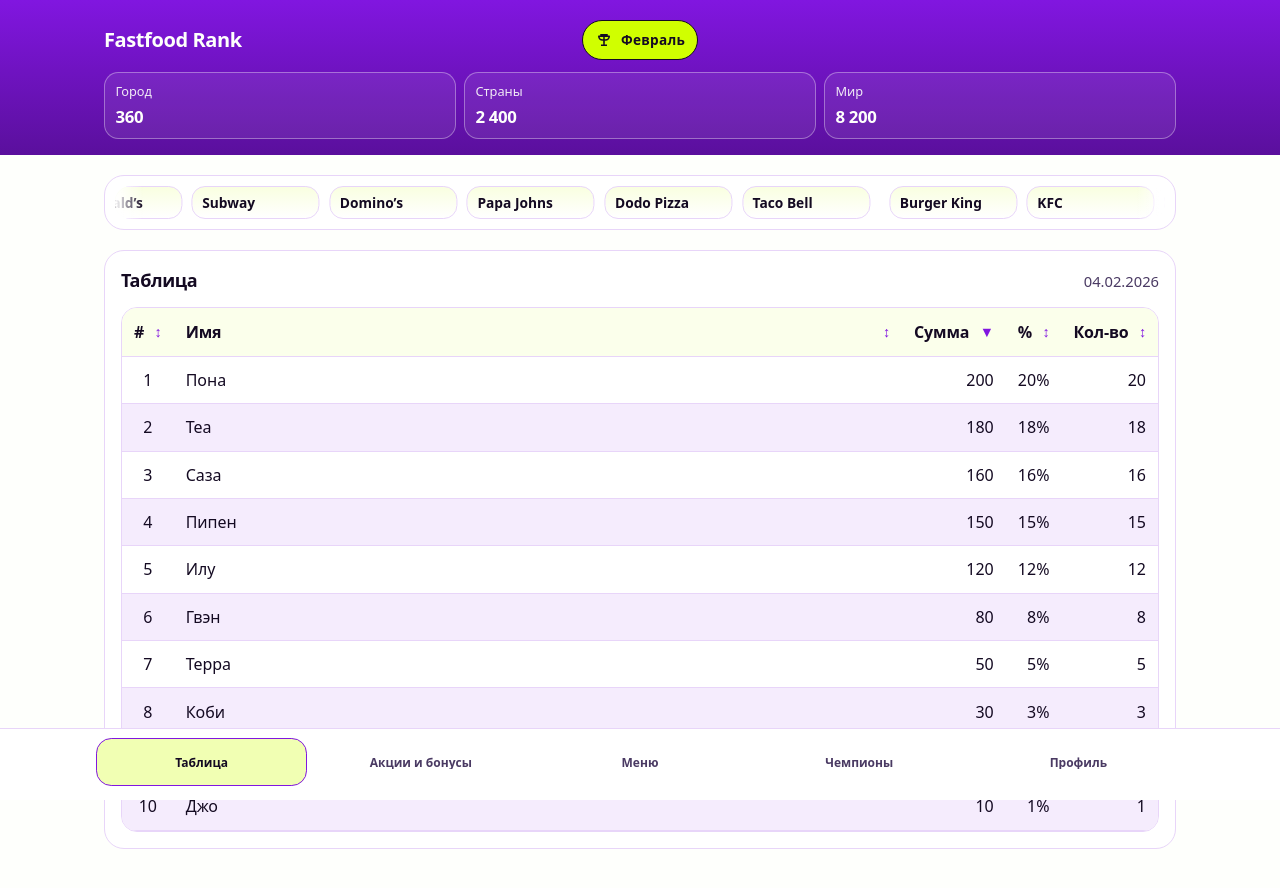
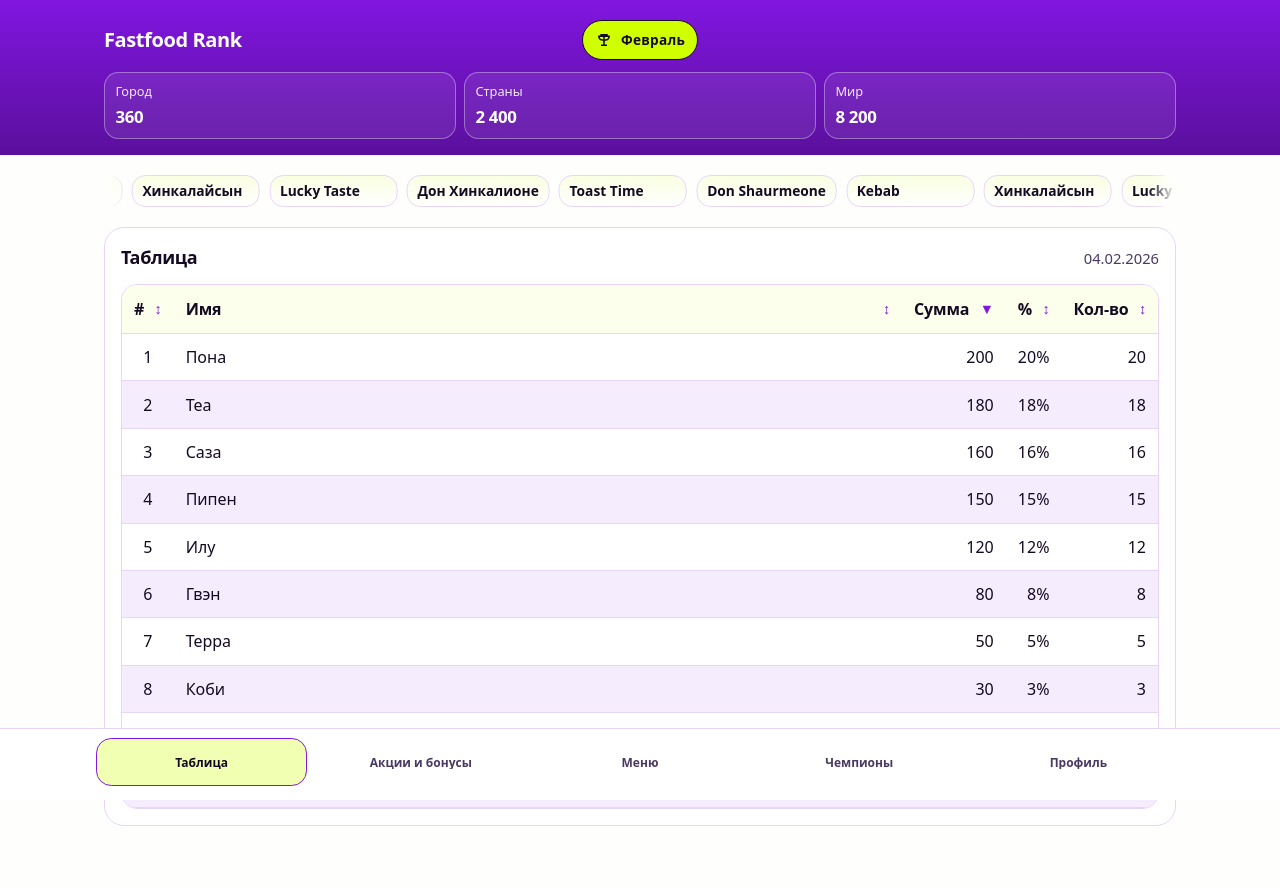
Before and after one commit to aibeek/pro, a React (Vite) app: page / in a window 1280 px wide. Shown: the top 888 px of the page. Built offline with nearby package versions, Linux system fonts and the light colour scheme.

Commit message:
refactor(BrandsSecti

```diff
--- a/src/components/BrandsSection/BrandsSection.module.css
+++ b/src/components/BrandsSection/BrandsSection.module.css
@@ -1,15 +1,5 @@
-.section {
-  background: var(--brand-surface);
-  border: 1px solid var(--brand-border);
-  border-radius: 1.25rem;
-  padding: 1rem;
-}
-
-.sectionTight {
-  background: var(--brand-surface);
-  border: 1px solid var(--brand-border);
-  border-radius: 1.25rem;
-  padding: 0.65rem;
+.root {
+  display: block;
 }
 
 .headerRow {
@@ -74,12 +64,12 @@
 
 .marqueeTight::before {
   left: 0;
-  background: linear-gradient(90deg, var(--brand-surface), transparent);
+  background: linear-gradient(90deg, var(--brand-bg), transparent);
 }
 
 .marqueeTight::after {
   right: 0;
-  background: linear-gradient(270deg, var(--brand-surface), transparent);
+  background: linear-gradient(270deg, var(--brand-bg), transparent);
 }
 
 .marquee::before {
@@ -97,17 +87,11 @@
   width: max-content;
   gap: 0.6rem;
   animation: brands-marquee 18s linear infinite;
+  padding-right: 0.6rem;
 }
 
 .marquee:hover .track {
   animation-play-state: paused;
-}
-
-.group {
-  display: inline-flex;
-  align-items: center;
-  gap: 0.6rem;
-  padding-right: 0.6rem;
 }
 
 @keyframes brands-marquee {
@@ -120,7 +104,8 @@
 }
 
 @media (prefers-reduced-motion: reduce) {
-  .marquee {
+  .marquee,
+  .marqueeTight {
     overflow-x: auto;
     -webkit-overflow-scrolling: touch;
   }
--- a/src/components/BrandsSection/BrandsSection.tsx
+++ b/src/components/BrandsSection/BrandsSection.tsx
@@ -13,14 +13,10 @@ export function BrandsSection({
 }) {
   const titleId = `${id}-title`
   const hasHeader = showHeader && Boolean(title)
+  const marqueeBrands = [...brands, ...brands]
 
   return (
-    <section
-      id={id}
-      className={hasHeader ? styles.section : styles.sectionTight}
-      aria-labelledby={hasHeader ? titleId : undefined}
-      aria-label={hasHeader ? undefined : 'Бренды'}
-    >
+    <div id={id} className={styles.root} aria-labelledby={hasHeader ? titleId : undefined} aria-label={hasHeader ? undefined : 'Бренды'}>
       {hasHeader && (
         <div className={styles.headerRow}>
           <h2 id={titleId} className={styles.title}>
@@ -33,22 +29,21 @@ export function BrandsSection({
       )}
       <div className={hasHeader ? styles.marquee : styles.marqueeTight} role="region" aria-label="Бегущая строка брендов">
         <div className={styles.track}>
-          <div className={styles.group} role="list" aria-label="Список брендов">
-            {brands.map((brand) => (
-              <div key={brand} className={styles.brand} role="listitem">
+          {marqueeBrands.map((brand, idx) => {
+            const isHiddenCopy = idx >= brands.length
+            return (
+              <div
+                key={`${brand}-${idx}`}
+                className={styles.brand}
+                role={isHiddenCopy ? undefined : 'listitem'}
+                aria-hidden={isHiddenCopy ? 'true' : undefined}
+              >
                 {brand}
               </div>
-            ))}
-          </div>
-          <div className={styles.group} aria-hidden="true">
-            {brands.map((brand) => (
-              <div key={`${brand}-dup`} className={styles.brand}>
-                {brand}
-              </div>
-            ))}
-          </div>
+            )
+          })}
         </div>
       </div>
-    </section>
+    </div>
   )
 }
--- a/src/pages/HomePage.tsx
+++ b/src/pages/HomePage.tsx
@@ -6,14 +6,12 @@ import { ticketTableRows } from '../data/ticketTableRows'
 export function HomePage() {
   const brands = useMemo(
     () => [
-      'Burger King',
-      'KFC',
-      'McDonald’s',
-      'Subway',
-      'Domino’s',
-      'Papa Johns',
-      'Dodo Pizza',
-      'Taco Bell',
+      'Don Shaurmeone',
+      'Kebab',
+      'Хинкалайсын',
+      'Lucky Taste',
+      'Дон Хинкалионе',
+      'Toast Time',
     ],
     [],
   )
```
